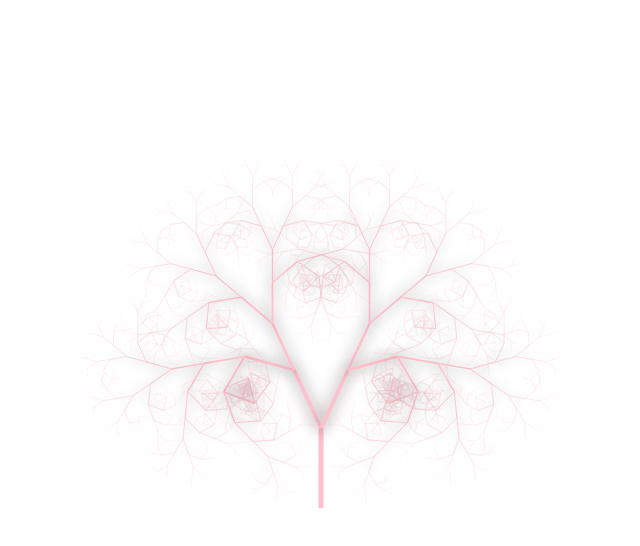
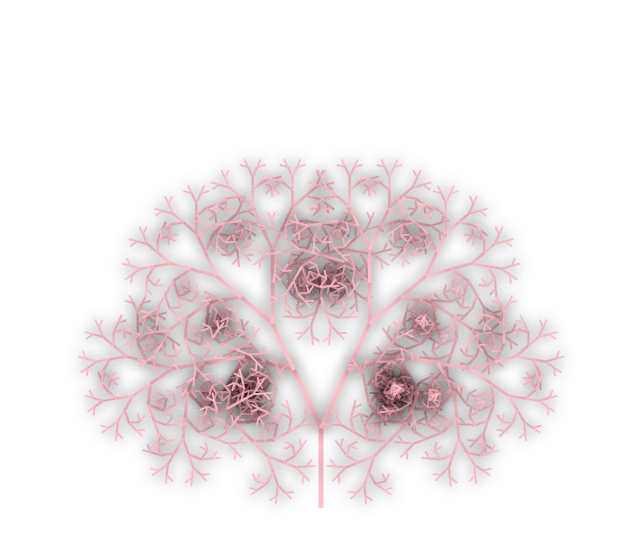
Before and after one commit to Jessica0525/Graficacion, a plain HTML site: page FRACTAL.html in a window 1280 px wide. Shown: the whole page, without its empty margins (287-927 px from the left). Drawn offline with Linux system fonts and the light colour scheme.

Commit message:
Update FRACTAL.html

```diff
--- a/FRACTAL.html
+++ b/FRACTAL.html
@@ -30,8 +30,8 @@
             return;
         }
 
-        draw(0, -len, len*0.8, angle-18, branchWidth*0.7);
-        draw(0, -len, len*0.8, angle+18, branchWidth*0.7);
+        draw(0, -len, len*0.8, angle-18, branchWidth*0.9);
+        draw(0, -len, len*0.8, angle+18, branchWidth*0.9);
 
         ctx.restore();
     }
```
